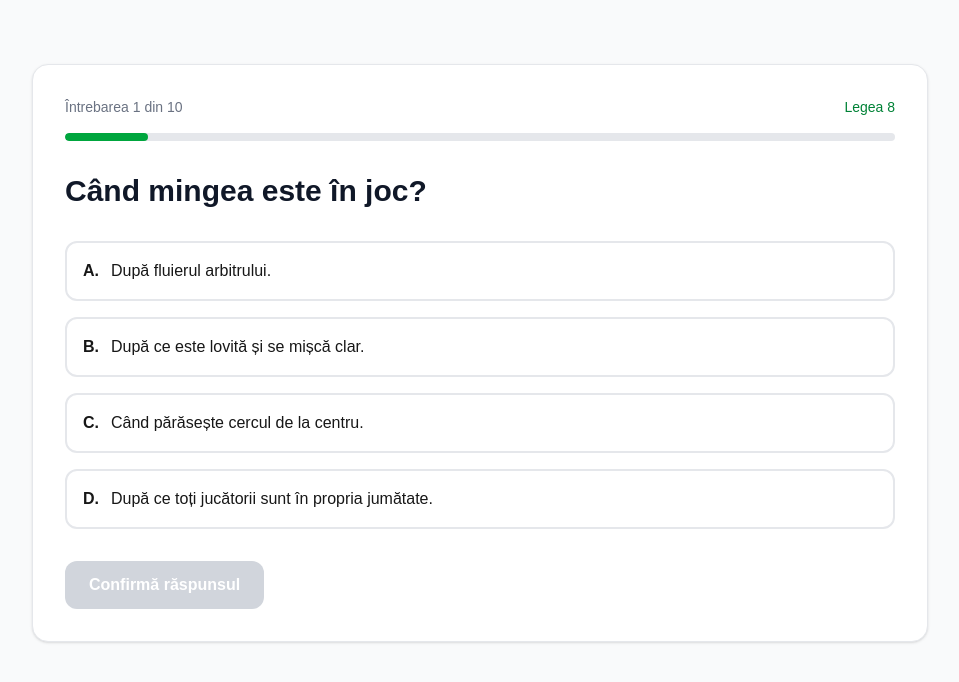
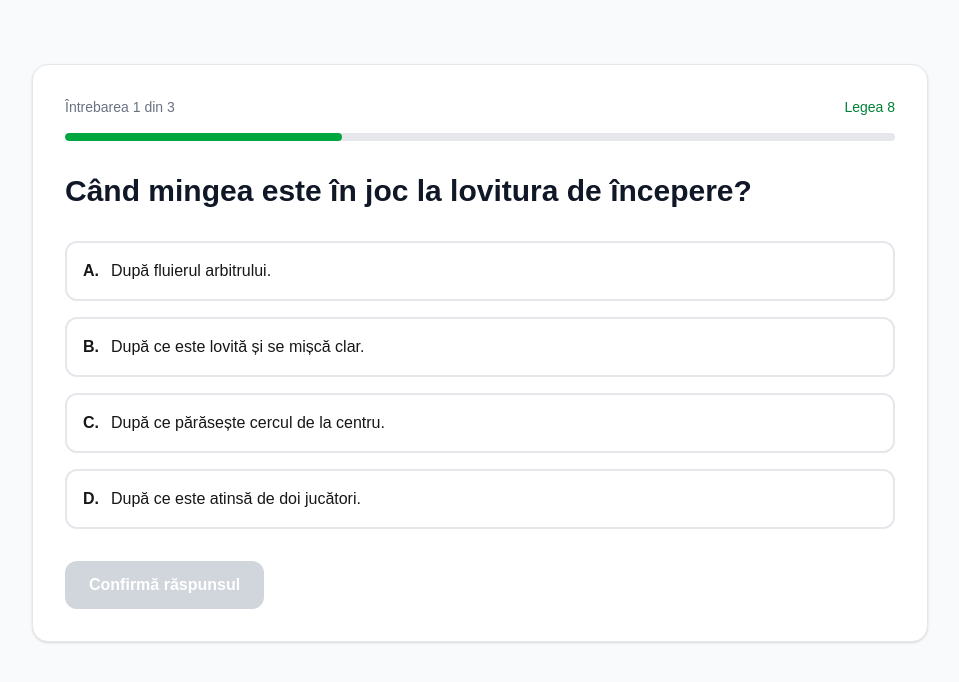
Before and after one commit to dhrusca98-svg/cma-bucuresti-platform, a Next.js app: page /quiz in a window 1280 px wide. Shown: the top 682 px of the page, without its empty margins (160-1119 px from the left). Built offline with nearby package versions, Linux system fonts and the light colour scheme.

Commit message:
Refactor quiz into reusable components

```diff
--- a/app/quiz/page.tsx
+++ b/app/quiz/page.tsx
@@ -1,82 +1,113 @@
 "use client";
 
 import { useState } from "react";
+import AnswerButton from "@/components/AnswerButton";
 import { quiz1 } from "@/data/quiz1";
+import QuizHeader from "@/components/QuizHeader";
 
 export default function QuizPage() {
-  const question = quiz1[0];
-
+  const [currentQuestionIndex, setCurrentQuestionIndex] = useState(0);
   const [selectedAnswer, setSelectedAnswer] = useState<number | null>(null);
   const [isConfirmed, setIsConfirmed] = useState(false);
+  const [score, setScore] = useState(0);
+  const [isFinished, setIsFinished] = useState(false);
 
+  const question = quiz1[currentQuestionIndex];
   const isCorrect = selectedAnswer === question.correctAnswer;
 
   function handleConfirm() {
     if (selectedAnswer === null) return;
 
+    if (selectedAnswer === question.correctAnswer) {
+      setScore((previousScore) => previousScore + 1);
+    }
+
     setIsConfirmed(true);
+  }
+
+  function handleNextQuestion() {
+    const isLastQuestion = currentQuestionIndex === quiz1.length - 1;
+
+    if (isLastQuestion) {
+      setIsFinished(true);
+      return;
+    }
+
+    setCurrentQuestionIndex((previousIndex) => previousIndex + 1);
+    setSelectedAnswer(null);
+    setIsConfirmed(false);
+  }
+
+  function handleRestart() {
+    setCurrentQuestionIndex(0);
+    setSelectedAnswer(null);
+    setIsConfirmed(false);
+    setScore(0);
+    setIsFinished(false);
+  }
+
+  if (isFinished) {
+    return (
+      <main className="min-h-screen bg-gray-50 px-6 py-16">
+        <div className="mx-auto max-w-2xl rounded-2xl border border-gray-200 bg-white p-8 text-center shadow-sm">
+          <p className="text-sm font-bold uppercase tracking-wide text-green-700">
+            Quiz finalizat
+          </p>
+
+          <h1 className="mt-4 text-4xl font-bold text-gray-900">
+            Scorul tău
+          </h1>
+
+          <p className="mt-6 text-6xl font-bold text-green-700">
+            {score} / {quiz1.length}
+          </p>
+
+          <div className="mt-10 flex flex-col justify-center gap-4 sm:flex-row">
+            <button
+              type="button"
+              onClick={handleRestart}
+              className="rounded-xl bg-green-600 px-6 py-3 font-semibold text-white transition hover:bg-green-700"
+            >
+              Reîncepe quiz-ul
+            </button>
+
+            <a
+              href="/"
+              className="rounded-xl border border-gray-300 px-6 py-3 font-semibold text-gray-700 transition hover:bg-gray-100"
+            >
+              Înapoi la pagina principală
+            </a>
+          </div>
+        </div>
+      </main>
+    );
   }
 
   return (
     <main className="min-h-screen bg-gray-50 px-6 py-16">
       <div className="mx-auto max-w-4xl rounded-2xl border border-gray-200 bg-white p-8 shadow-sm">
-        <div className="flex items-center justify-between">
-          <p className="text-sm font-medium text-gray-500">
-            Întrebarea 1 din 10
-          </p>
-
-          <p className="text-sm font-medium text-green-700">
-            Legea 8
-          </p>
-        </div>
-
-        <div className="mt-4 h-2 overflow-hidden rounded-full bg-gray-200">
-          <div className="h-full w-[10%] rounded-full bg-green-600" />
-        </div>
+        <QuizHeader
+  currentQuestion={currentQuestionIndex + 1}
+  totalQuestions={quiz1.length}
+  law={question.law}
+/>
 
         <h1 className="mt-8 text-3xl font-bold text-gray-900">
           {question.question}
         </h1>
 
         <div className="mt-8 space-y-4">
-          {question.answers.map((answer, index) => {
-            const isSelected = selectedAnswer === index;
-
-            let answerStyle =
-              "border-gray-200 bg-white hover:border-green-400 hover:bg-green-50";
-
-            if (isSelected && !isConfirmed) {
-              answerStyle = "border-green-600 bg-green-50";
-            }
-
-            if (isConfirmed && index === question.correctAnswer) {
-              answerStyle = "border-green-600 bg-green-50";
-            }
-
-            if (
-              isConfirmed &&
-              isSelected &&
-              index !== question.correctAnswer
-            ) {
-              answerStyle = "border-red-500 bg-red-50";
-            }
-
-            return (
-              <button
+  {question.answers.map((answer, index) => (
+    <AnswerButton
       key={answer}
-                type="button"
-                disabled={isConfirmed}
-                onClick={() => setSelectedAnswer(index)}
-                className={`w-full rounded-xl border-2 p-4 text-left transition ${answerStyle}`}
-              >
-                <span className="mr-3 font-bold">
-                  {String.fromCharCode(65 + index)}.
-                </span>
-
-                {answer}
-              </button>
-            );
-          })}
+      answer={answer}
+      index={index}
+      selectedAnswer={selectedAnswer}
+      correctAnswer={question.correctAnswer}
+      isConfirmed={isConfirmed}
+      onSelect={setSelectedAnswer}
+    />
+  ))}
 </div>
 
         {!isConfirmed ? (
@@ -89,6 +120,7 @@ export default function QuizPage() {
             Confirmă răspunsul
           </button>
         ) : (
+          <>
             <div
               className={`mt-8 rounded-2xl border p-6 ${
                 isCorrect
@@ -121,6 +153,17 @@ export default function QuizPage() {
                 </p>
               </div>
             </div>
+
+            <button
+              type="button"
+              onClick={handleNextQuestion}
+              className="mt-6 rounded-xl bg-green-600 px-6 py-3 font-semibold text-white transition hover:bg-green-700"
+            >
+              {currentQuestionIndex === quiz1.length - 1
+                ? "Vezi scorul"
+                : "Următoarea întrebare"}
+            </button>
+          </>
         )}
       </div>
     </main>
--- /dev/null
+++ b/components/AnswerButton.tsx
@@ -0,0 +1,53 @@
+interface AnswerButtonProps {
+  answer: string;
+  index: number;
+  selectedAnswer: number | null;
+  correctAnswer: number;
+  isConfirmed: boolean;
+  onSelect: (index: number) => void;
+}
+
+export default function AnswerButton({
+  answer,
+  index,
+  selectedAnswer,
+  correctAnswer,
+  isConfirmed,
+  onSelect,
+}: AnswerButtonProps) {
+  const isSelected = selectedAnswer === index;
+
+  let answerStyle =
+    "border-gray-200 bg-white hover:border-green-400 hover:bg-green-50";
+
+  if (isSelected && !isConfirmed) {
+    answerStyle = "border-green-600 bg-green-50";
+  }
+
+  if (isConfirmed && index === correctAnswer) {
+    answerStyle = "border-green-600 bg-green-50";
+  }
+
+  if (
+    isConfirmed &&
+    isSelected &&
+    index !== correctAnswer
+  ) {
+    answerStyle = "border-red-500 bg-red-50";
+  }
+
+  return (
+    <button
+      type="button"
+      disabled={isConfirmed}
+      onClick={() => onSelect(index)}
+      className={`w-full rounded-xl border-2 p-4 text-left transition ${answerStyle}`}
+    >
+      <span className="mr-3 font-bold">
+        {String.fromCharCode(65 + index)}.
+      </span>
+
+      {answer}
+    </button>
+  );
+}
--- /dev/null
+++ b/components/QuizHeader.tsx
@@ -0,0 +1,34 @@
+interface QuizHeaderProps {
+  currentQuestion: number;
+  totalQuestions: number;
+  law: number;
+}
+
+export default function QuizHeader({
+  currentQuestion,
+  totalQuestions,
+  law,
+}: QuizHeaderProps) {
+  return (
+    <>
+      <div className="flex items-center justify-between">
+        <p className="text-sm font-medium text-gray-500">
+          Întrebarea {currentQuestion} din {totalQuestions}
+        </p>
+
+        <p className="text-sm font-medium text-green-700">
+          Legea {law}
+        </p>
+      </div>
+
+      <div className="mt-4 h-2 overflow-hidden rounded-full bg-gray-200">
+        <div
+          className="h-full rounded-full bg-green-600 transition-all"
+          style={{
+            width: `${(currentQuestion / totalQuestions) * 100}%`,
+          }}
+        />
+      </div>
+    </>
+  );
+}
--- a/data/quiz1.ts
+++ b/data/quiz1.ts
@@ -1,15 +1,44 @@
 export const quiz1 = [
   {
     id: 1,
-    question: "Când mingea este în joc?",
+    law: 8,
+    question: "Când mingea este în joc la lovitura de începere?",
     answers: [
       "După fluierul arbitrului.",
       "După ce este lovită și se mișcă clar.",
-      "Când părăsește cercul de la centru.",
-      "După ce toți jucătorii sunt în propria jumătate."
+      "După ce părăsește cercul de la centru.",
+      "După ce este atinsă de doi jucători.",
     ],
     correctAnswer: 1,
     explanation:
-      "Mingea este în joc atunci când este lovită și se mișcă clar, conform Legii 8."
-  }
+      "Mingea este în joc atunci când este lovită și se mișcă clar.",
+  },
+  {
+    id: 2,
+    law: 9,
+    question: "Când este mingea afară din joc?",
+    answers: [
+      "Când arbitrul ridică brațul.",
+      "Când mingea atinge bara transversală.",
+      "Când mingea depășește complet linia de margine sau linia porții.",
+      "Când un jucător cade la pământ.",
+    ],
+    correctAnswer: 2,
+    explanation:
+      "Mingea este afară din joc atunci când depășește complet o linie de margine sau de poartă, pe sol sau în aer.",
+  },
+  {
+    id: 3,
+    law: 12,
+    question: "Care dintre următoarele acțiuni poate fi sancționată cu lovitură liberă directă?",
+    answers: [
+      "Un jucător joacă periculos fără contact.",
+      "Un jucător lovește sau încearcă să lovească un adversar.",
+      "Portarul ține mingea mai mult decât este permis.",
+      "Un jucător se află în poziție de ofsaid.",
+    ],
+    correctAnswer: 1,
+    explanation:
+      "Lovirea sau tentativa de lovire a unui adversar este una dintre abaterile sancționate cu lovitură liberă directă.",
+  },
 ];
```
Lines whose indentation alone changed are shown as unchanged.
